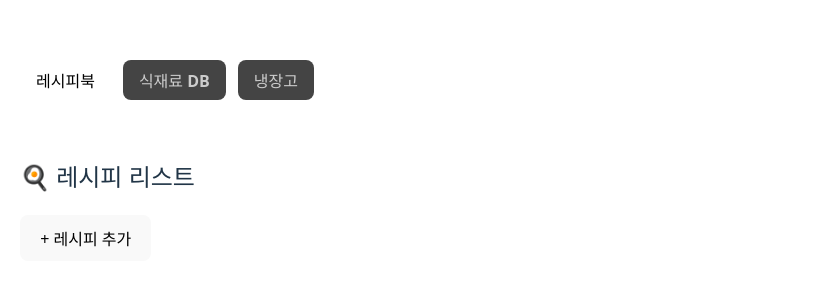
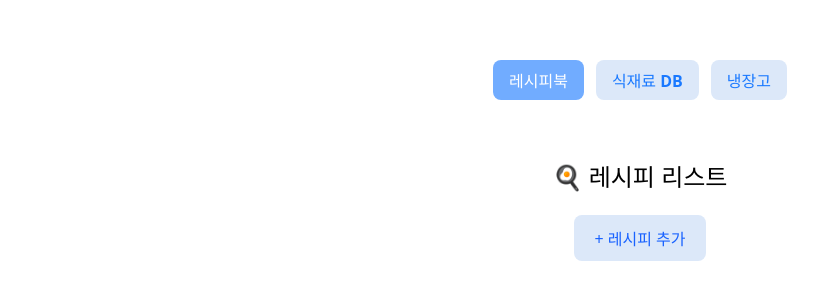
Before and after one commit to arya-0201/my-project, a React (Vite) app: page / in a window 1280 px wide. Shown: the part 240-540 px from the top of the page, without its empty margins (0-827 px from the left). Built offline with nearby package versions, Linux system fonts and the light colour scheme.

Commit message:
라이트모드 적용 및 레시피 로컬 저장

```diff
--- a/src/App.css
+++ b/src/App.css
@@ -44,3 +44,16 @@
 
 .drawer.hidden { display: none; }
 .drawer.visible { display: block; }
+
+:root {
+  color-scheme: light;    /* 브라우저가 다크모드 스타일을 적용하지 않도록 함 */
+}
+body {
+  background-color: #fff;
+  color: #000;
+}
+
+button {
+  background-color: #DCE8F9;
+  color: rgb(25, 98, 255);
+}
--- a/src/App.tsx
+++ b/src/App.tsx
@@ -1,4 +1,5 @@
 import * as XLSX from "xlsx";
+import "./App.css";
 import React, { useState, useEffect } from "react";
 import { format } from "date-fns";
 
@@ -118,7 +119,13 @@
 
   const [toast, setToast] = useState<string | null>(null);
   const [ingredients, setIngredients] = useState<Ingredient[]>([]);
-  const [recipes, setRecipes] = useState<Recipe[]>([]);
+  const [recipes, setRecipes] = useState<Recipe[]>(() => {
+    const json = localStorage.getItem("myRecipes");
+    return json ? JSON.parse(json) as Recipe[] : [];
+  });
+
+// recipes 변경 시 로컬스토리지에 저장
+useEffect(() => {localStorage.setItem("myRecipes", JSON.stringify(recipes));}, [recipes]);
   const [isIngredientModalOpen, setIsIngredientModalOpen] = useState(false);
   const [isRecipeModalOpen, setIsRecipeModalOpen] = useState(false);
   const [_expiryMode, _setExpiryMode] = useState("+3일");
@@ -575,8 +582,8 @@
       padding: "8px 16px",
       borderRadius: "8px",
       border: "none",
-      backgroundColor: activeTab === "list" ? "#fff" : "#444",
-      color: activeTab === "list" ? "#000" : "#ccc",
+      backgroundColor: activeTab === "list" ? "#71ACFF" : "#DCE8F9",
+      color: activeTab === "list" ? "#fff" : "#1A79FF",
       fontWeight: "bold",
       cursor: "pointer"
     }}
@@ -589,8 +596,8 @@
       padding: "8px 16px",
       borderRadius: "8px",
       border: "none",
-      backgroundColor: activeTab === "db" ? "#fff" : "#444",
-      color: activeTab === "db" ? "#000" : "#ccc",
+      backgroundColor: activeTab === "db" ? "#71ACFF" : "#DCE8F9",
+      color: activeTab === "db" ? "#fff" : "#1A79FF",
       fontWeight: "bold",
       cursor: "pointer"
     }}
@@ -607,8 +614,8 @@
     padding: "8px 16px",
     borderRadius: "8px",
     border: "none",
-    backgroundColor: activeTab === "fridge" ? "#fff" : "#444",
-    color: activeTab === "fridge" ? "#000" : "#ccc",
+    backgroundColor: activeTab === "fridge" ? "#71ACFF" : "#DCE8F9",
+    color: activeTab === "fridge" ? "#fff" : "#1A79FF",
     fontWeight: "bold",
     cursor: "pointer"
   }}
@@ -653,7 +660,7 @@
     }}
   >
     <div style={{
-      background: "#2c2c2c", color: "white",
+      background: "#fff",
       padding: 20, borderRadius: 8, width: 400
     }}>
       <h2>단건 식재료 추가</h2>
@@ -801,8 +808,6 @@
       style={{
         marginTop: "10px",
         padding: "6px 10px",
-        background: "#444",
-        color: "white",
         border: "none",
         borderRadius: "6px",
         cursor: "pointer"
@@ -1007,8 +1012,7 @@
           zIndex: 1000
         }}>
           <div style={{
-            background: "#2c2c2c",
-            color: "white",
+            background: "#fff",
             padding: 20,
             borderRadius: 8,
             width: 600
@@ -1085,8 +1089,8 @@
         right: 0,
         maxHeight: 160,
         overflowY: "auto",
-        background: "#2c2c2c",
-        border: "1px solid #555",
+        background: "#fff",
+        border: "1px solid #999",
         borderRadius: "0 0 4px 4px",
         margin: 0,
         padding: 0,
@@ -1118,8 +1122,7 @@
             {recipeForm.ingredients.length === 0 ? (
   <div style={{
     padding: "24px",
-    backgroundColor: "#444",
-    color: "#fff",
+    backgroundColor: "#F7F7F7",
     textAlign: "center",
     borderRadius: "4px",
     marginTop: "12px"
@@ -1287,6 +1290,7 @@
       width: "50%",
       height: "100%",
       background: "#fff",
+      color: "#000",
       boxShadow: "-4px 0 8px rgba(0,0,0,0.2)",
       padding: 20,
       overflowY: "auto",
@@ -1307,6 +1311,8 @@
     >
       ×
     </button>
+    {/* 레시피 이름 타이틀 */}
+    <h2 style={{ color: "#222", marginBottom: "16px", fontSize: "1.5rem" }}>{selectedRecipe.name} 레시피</h2>
 
     {selectedRecipe.image && (
       <img
@@ -1350,7 +1356,7 @@
     position: "fixed", top: 0, left: 0, width: "100%", height: "100%",
     backgroundColor: "rgba(0,0,0,0.5)", display: "flex", justifyContent: "center", alignItems: "center"
   }}>
-    <div style={{ background: "#2c2c2c", color: "white", padding: 20, borderRadius: 8, width: 500 }}>
+    <div style={{ background: "#fff", padding: 20, borderRadius: 8, width: 500 }}>
       <h2>냉장고에 재료 넣기</h2>
       <form onSubmit={handleAddIngredient}>
 
```
